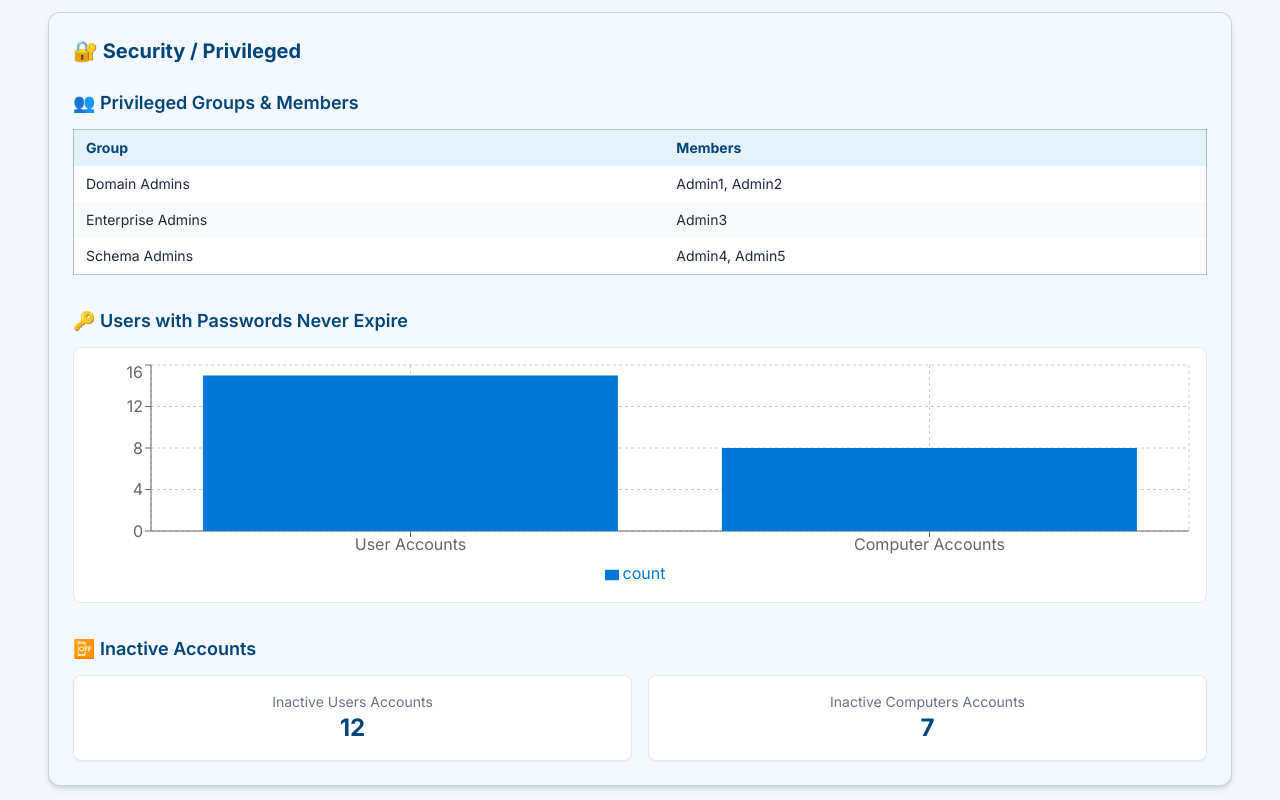
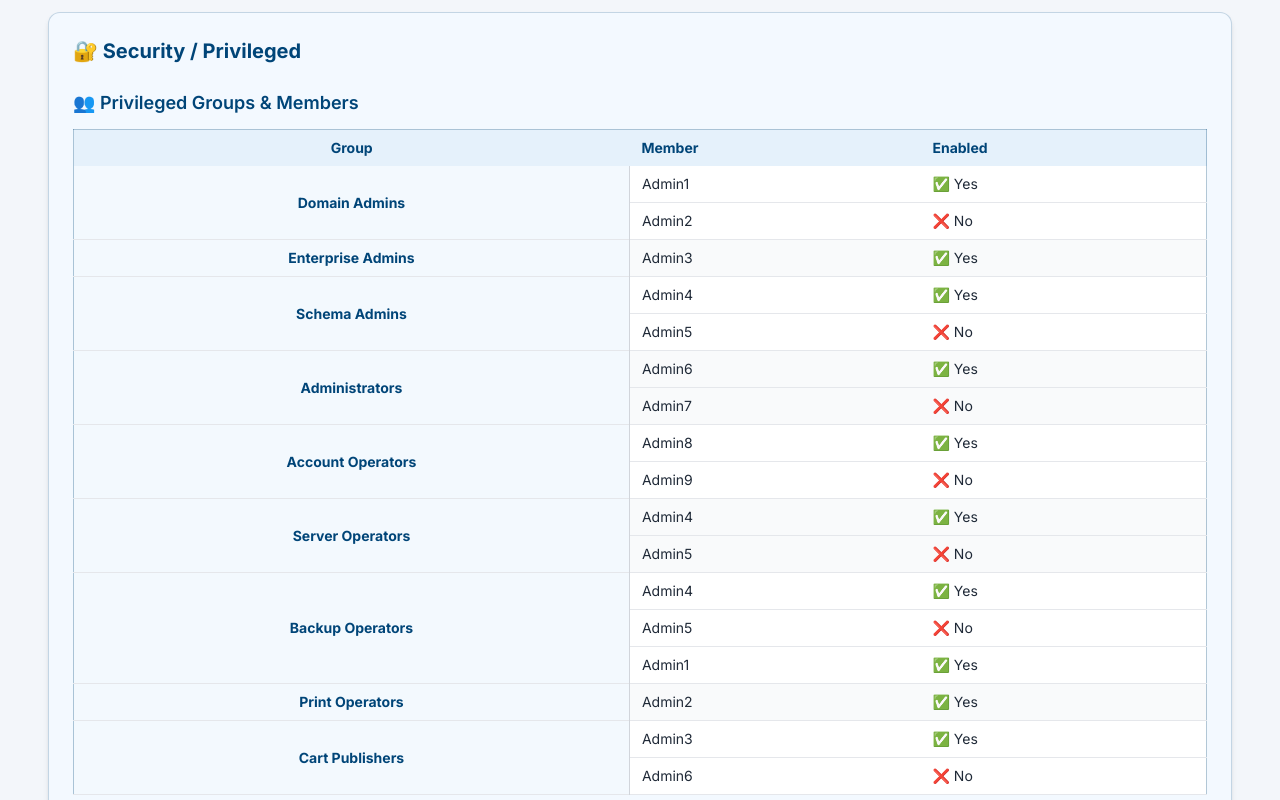
Before and after one commit to lingueeni/chart-app, a Next.js app: page / in a window 1280 px wide. Shown: the part 4220-5020 px from the top of the page. Built offline with nearby package versions, Linux system fonts and the light colour scheme.

Commit message:
Update SecurityPrivilegedCard.tsx

```diff
--- a/app/components/SecurityPrivilegedCard.tsx
+++ b/app/components/SecurityPrivilegedCard.tsx
@@ -5,35 +5,77 @@ import {
   Bar,
   XAxis,
   YAxis,
-  CartesianGrid,
   Tooltip,
   Legend,
   ResponsiveContainer,
+  PieChart,
+  Pie,
+  Cell,
 } from "recharts";
 
 export default function SecurityPrivilegedCard() {
+  // Privileged groups with enabled flag
   const privilegedGroups = [
-    { group: "Domain Admins", members: ["Admin1", "Admin2"] },
-    { group: "Enterprise Admins", members: ["Admin3"] },
-    { group: "Schema Admins", members: ["Admin4", "Admin5"] },
+    { group: "Domain Admins", members: ["Admin1", "Admin2"], enabled: true },
+    { group: "Enterprise Admins", members: ["Admin3"], enabled: false },
+    { group: "Schema Admins", members: ["Admin4", "Admin5"], enabled: true },
+    { group: "Administrators", members: ["Admin6", "Admin7"], enabled: true },
+    {
+      group: "Account Operators",
+      members: ["Admin8", "Admin9"],
+      enabled: false,
+    },
+    { group: "Server Operators", members: ["Admin4", "Admin5"], enabled: true },
+    {
+      group: "Backup Operators",
+      members: ["Admin4", "Admin5", "Admin1"],
+      enabled: false,
+    },
+    { group: "Print Operators", members: ["Admin2"], enabled: true },
+    { group: "Cart Publishers", members: ["Admin3", "Admin6"], enabled: true },
   ];
 
+  // Expand groups into rows without duplicates
+  const expandedPrivilegedGroups = privilegedGroups.flatMap((grp) =>
+    [...new Set(grp.members)].map((member) => ({
+      group: grp.group,
+      member,
+      enabled: grp.enabled,
+    }))
+  );
+
+  // Password never expire data
   const passwordNeverExpire = [
     { category: "User Accounts", count: 15 },
     { category: "Computer Accounts", count: 8 },
   ];
 
-  const inactiveAccounts = [
-    { type: "Inactive Users Accounts", count: 12 },
-    { type: "Inactive Computers Accounts", count: 7 },
+  // Inactive vs active accounts
+  const inactiveAccounts = {
+    users: { inactive: 12, active: 88 },
+    computers: { inactive: 7, active: 43 },
+  };
+
+  const userPieData = [
+    { name: "Active", value: inactiveAccounts.users.active },
+    { name: "Inactive", value: inactiveAccounts.users.inactive },
   ];
+
+  const computerPieData = [
+    { name: "Active", value: inactiveAccounts.computers.active },
+    { name: "Inactive", value: inactiveAccounts.computers.inactive },
+  ];
+
+  const COLORS = ["#0078D7", "#FFB900"];
 
   return (
     <div className="bg-[#F3F9FF] shadow-md rounded-xl border border-[#004578]/20 p-6">
+      {/* Main Title */}
       <h2 className="text-xl font-bold text-[#004578] mb-6">
         🔐 Security / Privileged
       </h2>
 
+      {/* 1️⃣ Privileged Groups */}
       <div className="mb-8">
         <h3 className="text-lg font-semibold text-[#004578] mb-3">
           👥 Privileged Groups & Members
@@ -42,54 +84,139 @@ export default function SecurityPrivilegedCard() {
           <table className="w-full text-sm border border-[#004578]/30 rounded-lg">
             <thead>
               <tr className="bg-[#E5F1FB] text-[#004578]">
-                <th className="px-3 py-2 text-left">Group</th>
-                <th className="px-3 py-2 text-left">Members</th>
+                <th className="px-3 py-2 text-center">Group</th>
+                <th className="px-3 py-2 text-left">Member</th>
+                <th className="px-3 py-2 text-left">Enabled</th>
               </tr>
             </thead>
             <tbody>
-              {privilegedGroups.map((grp, idx) => (
-                <tr key={idx} className="odd:bg-white even:bg-gray-50">
-                  <td className="px-3 py-2">{grp.group}</td>
-                  <td className="px-3 py-2">{grp.members.join(", ")}</td>
-                </tr>
-              ))}
+              {privilegedGroups.map((grp, idx) =>
+                grp.members.map((member, mIdx) => (
+                  <tr
+                    key={`${idx}-${mIdx}`}
+                    className={`${
+                      idx % 2 === 0 ? "bg-white" : "bg-gray-50"
+                    } border-b border-gray-200`}
+                  >
+                    {mIdx === 0 && (
+                      <td
+                        className="px-3 py-2 font-bold text-[#004578] text-center align-middle bg-[#F3F9FE] border-r border-gray-300"
+                        rowSpan={grp.members.length} // merge rows
+                      >
+                        {grp.group}
+                      </td>
+                    )}
+                    <td className="px-3 py-2">{member}</td>
+                    <td className="px-3 py-2">
+                      {mIdx % 2 === 0 ? "✅ Yes" : "❌ No"}
+                    </td>
+                  </tr>
+                ))
+              )}
             </tbody>
           </table>
         </div>
       </div>
 
+      {/* 2️⃣ Users with Passwords Never Expire */}
       <div className="mb-8">
         <h3 className="text-lg font-semibold text-[#004578] mb-3">
           🔑 Users with Passwords Never Expire
         </h3>
-        <div className="h-64 bg-white rounded-lg border border-gray-200 p-3">
+        <div className="h-72 bg-white rounded-lg border border-gray-200 p-3">
           <ResponsiveContainer width="100%" height="100%">
-            <BarChart data={passwordNeverExpire}>
-              <CartesianGrid strokeDasharray="3 3" />
-              <XAxis dataKey="category" />
-              <YAxis />
+            <BarChart
+              data={passwordNeverExpire}
+              barCategoryGap="30%"
+              margin={{ top: 20, right: 30, left: 20, bottom: 5 }}
+            >
+              {/* Gradient defs */}
+              <defs>
+                <linearGradient id="userGradient" x1="0" y1="0" x2="0" y2="1">
+                  <stop offset="5%" stopColor="#0078D7" stopOpacity={0.9} />
+                  <stop offset="95%" stopColor="#00A4EF" stopOpacity={0.7} />
+                </linearGradient>
+                <linearGradient
+                  id="computerGradient"
+                  x1="0"
+                  y1="0"
+                  x2="0"
+                  y2="1"
+                >
+                  <stop offset="5%" stopColor="#FFB900" stopOpacity={0.9} />
+                  <stop offset="95%" stopColor="#FFC83D" stopOpacity={0.7} />
+                </linearGradient>
+              </defs>
+
+              <XAxis dataKey="category" tick={{ fill: "#004578" }} />
+              <YAxis tick={{ fill: "#004578" }} />
               <Tooltip />
               <Legend />
-              <Bar dataKey="count" fill="#0078D7" />
+              <Bar
+                dataKey="count"
+                radius={[8, 8, 0, 0]}
+                barSize={60}
+                fill="url(#userGradient)"
+                name="Accounts"
+              />
             </BarChart>
           </ResponsiveContainer>
         </div>
       </div>
 
+      {/* 3️⃣ Inactive Accounts */}
       <div>
         <h3 className="text-lg font-semibold text-[#004578] mb-3">
           📴 Inactive Accounts
         </h3>
         <div className="grid grid-cols-2 gap-4">
-          {inactiveAccounts.map((acc, idx) => (
-            <div
-              key={idx}
-              className="bg-white rounded-lg p-4 shadow-sm border border-gray-200 text-center"
-            >
-              <p className="text-sm text-gray-500">{acc.type}</p>
-              <p className="text-2xl font-bold text-[#004578]">{acc.count}</p>
-            </div>
-          ))}
+          <div className="bg-white rounded-lg p-4 shadow-sm border border-gray-200 text-center">
+            <h4 className="font-semibold text-[#004578] mb-2">
+              Users Accounts
+            </h4>
+            <ResponsiveContainer width="100%" height={200}>
+              <PieChart>
+                <Pie
+                  data={userPieData}
+                  dataKey="value"
+                  nameKey="name"
+                  cx="50%"
+                  cy="50%"
+                  outerRadius={70}
+                  label
+                >
+                  {userPieData.map((entry, index) => (
+                    <Cell key={index} fill={COLORS[index % COLORS.length]} />
+                  ))}
+                </Pie>
+                <Tooltip />
+              </PieChart>
+            </ResponsiveContainer>
+          </div>
+
+          <div className="bg-white rounded-lg p-4 shadow-sm border border-gray-200 text-center">
+            <h4 className="font-semibold text-[#004578] mb-2">
+              Computer Accounts
+            </h4>
+            <ResponsiveContainer width="100%" height={200}>
+              <PieChart>
+                <Pie
+                  data={computerPieData}
+                  dataKey="value"
+                  nameKey="name"
+                  cx="50%"
+                  cy="50%"
+                  outerRadius={70}
+                  label
+                >
+                  {computerPieData.map((entry, index) => (
+                    <Cell key={index} fill={COLORS[index % COLORS.length]} />
+                  ))}
+                </Pie>
+                <Tooltip />
+              </PieChart>
+            </ResponsiveContainer>
+          </div>
         </div>
       </div>
     </div>
```
